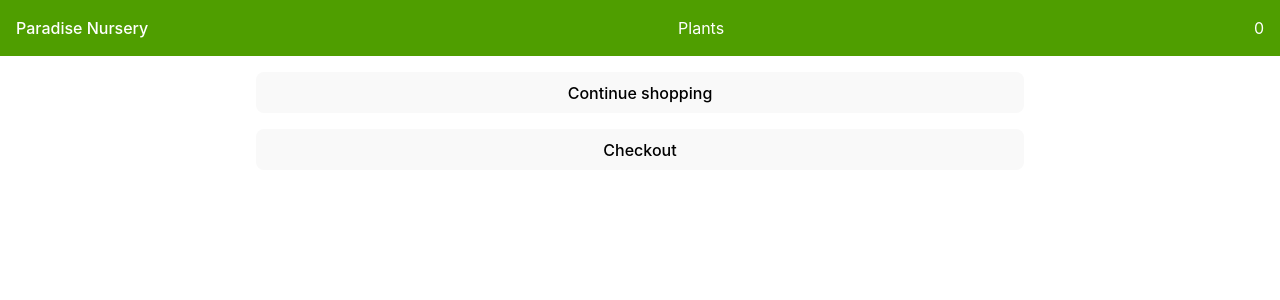
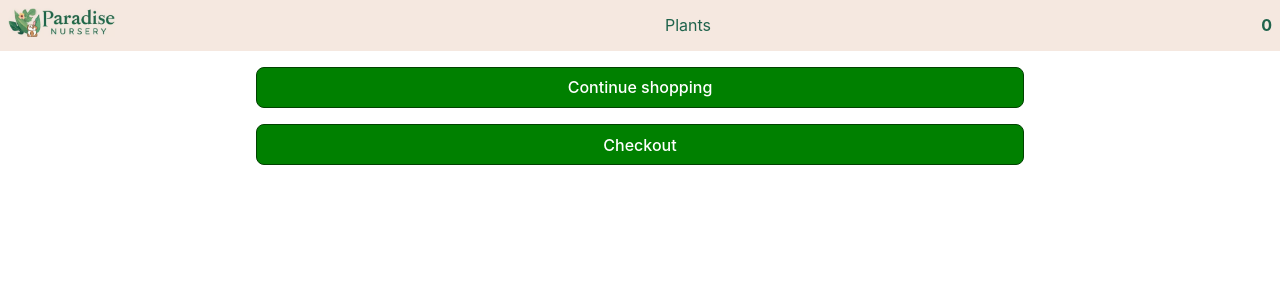
Before and after one commit to samsaga2/paradise-nursery, a React (Vite) app: page /cart in a window 1280 px wide. Shown: the top 300 px of the page. Built offline with nearby package versions, Linux system fonts and the light colour scheme.

Commit message:
Added logo and changed colors

```diff
--- a/src/Cart.css
+++ b/src/Cart.css
@@ -10,12 +10,13 @@
   }
 
   .cart_product {
+    margin: 1rem;
     padding: 1rem;
     width: 20rem;
     height: 12rem;
-    border: 1px solid rgb(99, 99, 99);
+    border: 1px solid #aa8b78;
     border-radius: 5px;
-    background-color: rgb(51, 51, 51);
+    background-color: #f5e8e0;
     font-size: 15px;
     font-weight: normal;
     text-align: center;
@@ -34,6 +35,8 @@
 
     .delete {
       background-color: red;
+      border: 1px solid rgb(180, 0, 0);
+      color: white;
     }
   }
 }
@@ -44,8 +47,12 @@
   align-items: center;
   gap: 1rem;
   margin-top: 1rem;
+  margin-bottom: 1rem;
 
   button {
     width: 60vw;
+    color: white;
+    background-color: green;
+    border: 1px solid rgb(1, 66, 1);
   }
 }
--- a/src/Cart.jsx
+++ b/src/Cart.jsx
@@ -2,6 +2,7 @@ import './Cart.css'
 import { useSelector, useDispatch } from "react-redux";
 import { Link } from "react-router-dom";
 import { incrementQuantity, decrementQuantity, resetQuantity } from "./itemsSlice";
+import Navbar from './Navbar'
 
 function Cart() {
   const items = useSelector((state) => state.items);
@@ -42,11 +43,7 @@ function Cart() {
 
   return (
     <>
-      <nav className="navbar">
-        <div><Link to="/">Paradise Nursery</Link></div>
-        <div>Plants</div>
-        <div className="cart">{totalItems}</div>
-      </nav>
+      <Navbar />
       <div className="cart_groups">
         {Object.keys(groupedItems).map(key => (
           <div className="cart_group" key={key}>
--- /dev/null
+++ b/src/Navbar.css
@@ -0,0 +1,24 @@
+.navbar {
+  top: 0;
+  position: sticky;
+  display: flex;
+  flex-direction: row;
+  align-items: center;
+  justify-content: space-between;
+  background-color: #f5e8e0;
+  color: #1f634c;
+  padding: 0.5rem;
+
+  img {
+    height: 1.8rem;
+  }
+
+  a {
+    color: #1f634c;
+    font-weight: bold;
+  }
+
+  a:hover {
+    color: #31b83c;
+  }
+}
--- /dev/null
+++ b/src/Navbar.jsx
@@ -0,0 +1,23 @@
+import './Navbar.css'
+import { useSelector } from "react-redux";
+import { Link } from "react-router-dom";
+
+function Navbar() {
+  const items = useSelector((state) => state.items);
+
+  const totalItems = items.reduce((total, item) => {
+    return total + item.quantity;
+  }, 0);
+
+  return (
+    <nav className="navbar">
+      <div><Link to="/"><img src="/logo.jpg"/></Link></div>
+      <div>Plants</div>
+      <div className="cart">
+        <Link to="/cart">{totalItems}</Link>
+      </div>
+    </nav>
+  )
+}
+
+export default Navbar
--- a/src/ProductListing.css
+++ b/src/ProductListing.css
@@ -1,44 +1,14 @@
-* {
-  margin: 0;
-  padding: 0;
-  box-sizing: border-box;
-}
-
-html,
-body {
-  margin: 0;
-  padding: 0;
-  width: 100%;
-}
-
-.navbar {
-  top: 0;
-  position: sticky;
-  display: flex;
-  justify-content: space-between;
-  background-color: rgb(79, 158, 0);
-  color: #fff;
-  padding: 1rem;
-
-  a {
-    color: #fff;
-  }
-
-  a:hover {
-    color: #aaffb1;
-  }
-}
-
 .body {
   height: 100vh;
 }
 
 .group {
-  margin-top: 2vh;
+  margin-top: 8vh;
 
   .title {
     font-size: 18px;
     font-weight: bold;
+    text-align: center;
   }
 
   .products {
@@ -51,9 +21,9 @@ body {
     padding: 1rem;
     width: 20rem;
     height: 18rem;
-    border: 1px solid rgb(99, 99, 99);
+    border: 1px solid #aa8b78;
     border-radius: 5px;
-    background-color: rgb(51, 51, 51);
+    background-color: #f5e8e0;
     font-size: 15px;
     font-weight: normal;
     text-align: center;
@@ -61,6 +31,8 @@ body {
     button {
       padding: 0.2rem 1rem 0.2rem 1rem;
       margin: 0.3rem;
+      background-color: #9dbfff;
+      border: 1px solid #576b8f;
     }
 
     img {
--- a/src/ProductListing.jsx
+++ b/src/ProductListing.jsx
@@ -1,7 +1,7 @@
 import './ProductListing.css'
 import { useSelector, useDispatch } from "react-redux";
-import { Link } from "react-router-dom";
 import { incrementQuantity } from "./itemsSlice";
+import Navbar from './Navbar'
 
 function ProductListing() {
   const items = useSelector((state) => state.items);
@@ -16,10 +16,6 @@ function ProductListing() {
     return acc;
   }, {});
 
-  const totalItems = items.reduce((total, item) => {
-    return total + item.quantity;
-  }, 0);
-
   const handleAddToCart = (key, index) => {
     const item = groupedItems[key][index];
     const item_index = items.indexOf(item);
@@ -28,13 +24,7 @@ function ProductListing() {
 
   return (
     <>
-      <nav className="navbar">
-        <div><Link to="/">Paradise Nursery</Link></div>
-        <div>Plants</div>
-        <div className="cart">
-          <Link to="/cart">{totalItems}</Link>
-        </div>
-      </nav>
+      <Navbar />
       <div className="groups">
         {Object.keys(groupedItems).map(key => (
           <div className="group" key={key}>
--- a/src/index.css
+++ b/src/index.css
@@ -1,11 +1,24 @@
+* {
+  margin: 0;
+  padding: 0;
+  box-sizing: border-box;
+}
+
+html,
+body {
+  margin: 0;
+  padding: 0;
+  width: 100%;
+}
+
 :root {
   font-family: Inter, system-ui, Avenir, Helvetica, Arial, sans-serif;
   line-height: 1.5;
   font-weight: 400;
 
   color-scheme: light dark;
-  color: rgba(255, 255, 255, 0.87);
-  background-color: #242424;
+  color: #213547;
+  background-color: #ffffff;
 
   font-synthesis: none;
   text-rendering: optimizeLegibility;
@@ -19,7 +32,7 @@ a {
   text-decoration: inherit;
 }
 a:hover {
-  color: #535bf2;
+  color: #747bff;
 }
 
 body {
@@ -35,12 +48,13 @@ h1 {
 
 button {
   border-radius: 8px;
-  border: 1px solid transparent;
+  border: 1px solid #ddd;
   padding: 0.6em 1.2em;
   font-size: 1em;
   font-weight: 500;
   font-family: inherit;
-  background-color: #1a1a1a;
+  background-color: #ccc;
+  color: #000;
   cursor: pointer;
   transition: border-color 0.25s;
 }
@@ -51,16 +65,3 @@ button:focus,
 button:focus-visible {
   outline: 4px auto -webkit-focus-ring-color;
 }
-
-@media (prefers-color-scheme: light) {
-  :root {
-    color: #213547;
-    background-color: #ffffff;
-  }
-  a:hover {
-    color: #747bff;
-  }
-  button {
-    background-color: #f9f9f9;
-  }
-}
```
Also changed, not shown: public/logo.jpg (added).
